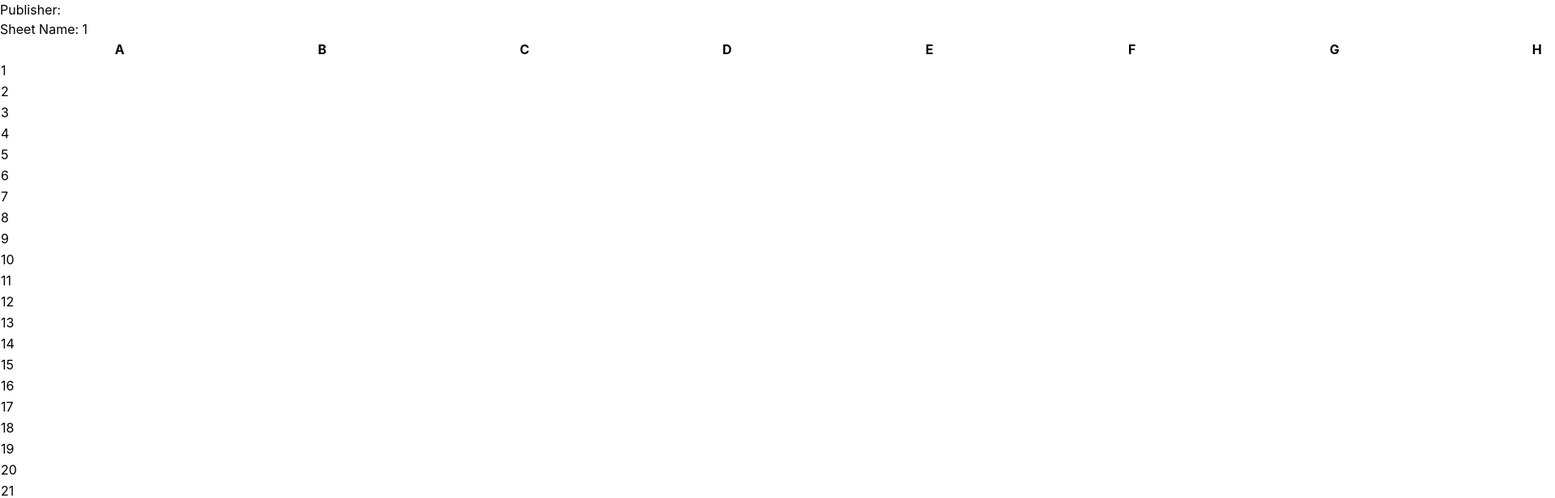
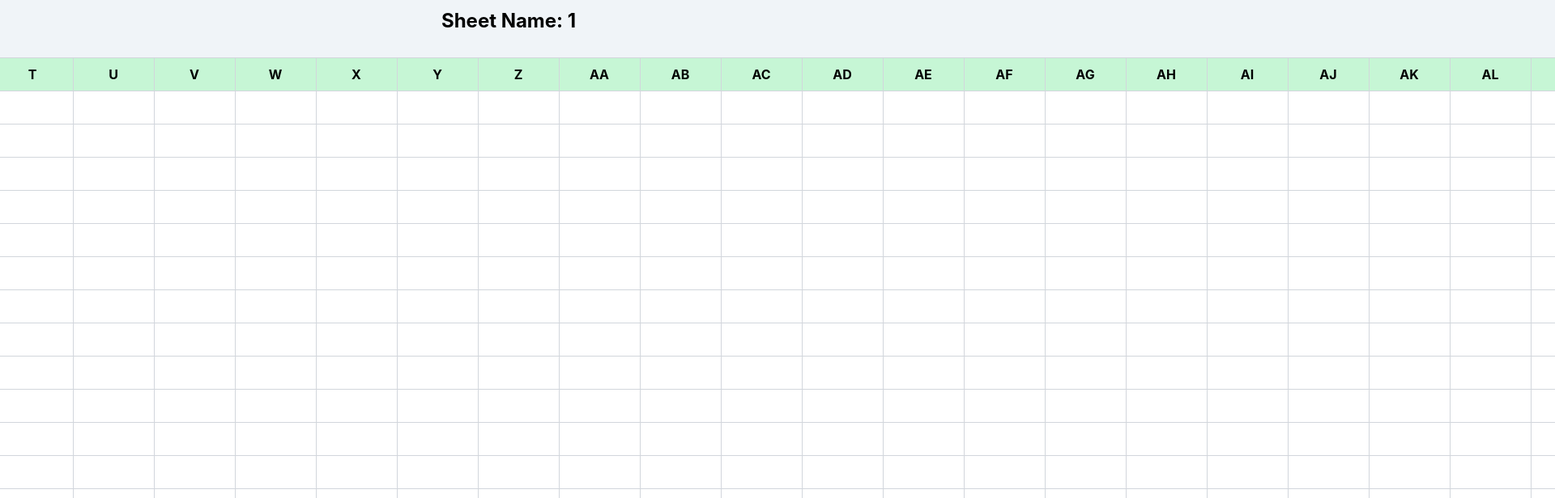
Before and after one commit to marbleville/HuskSheet-Group7, a React (Vite) app in the folder client/: page /1 in a window 1280 px wide. Shown: the top 616 px of the page at 81% size, 1920 px wide, since content can reach past the window. Built offline with nearby package versions, Linux system fonts and the light colour scheme.

Commit message:
updated css for all pages, tho sheet not quite right yet
- in sheet page, the horizontal scrolling messed up

```diff
--- a/client/src/App.css
+++ b/client/src/App.css
@@ -1,7 +1,9 @@
 /* Define styles for the root element */
 #root {
-  max-width: 1280px;
-  margin: 0 auto;
+  width: 100%;
   padding: 2rem;
-  text-align: center;
+  display: flex;
+  justify-content: center;
+  align-items: center;
+  min-height: 100vh;
 }
--- a/client/src/index.css
+++ b/client/src/index.css
@@ -11,7 +11,9 @@
 body {
   margin: 0;
   display: flex;
-  place-items: center;
   min-width: 320px;
   min-height: 100vh;
+  justify-content: center;
+  align-items: center;
+  background-color: #f0f4f8;
 }
--- a/client/src/pages/Cell.tsx
+++ b/client/src/pages/Cell.tsx
@@ -1,4 +1,5 @@
 import React, { useState } from "react";
+import "../styles/Cell.css";
 
 interface CellProps {
   cellId: string;
@@ -24,8 +25,13 @@ const Cell: React.FC<CellProps> = ({ cellId, initialValue, onUpdate }) => {
   };
 
   return (
-    <td key={cellId}>
-      <input type="text" value={value} onChange={handleChange} />
+    <td key={cellId} className="cell">
+      <input
+        type="text"
+        value={value}
+        onChange={handleChange}
+        className="cell-input"
+      />
     </td>
   );
 };
--- a/client/src/pages/Dashboard.tsx
+++ b/client/src/pages/Dashboard.tsx
@@ -1,11 +1,7 @@
 import { useState, useEffect } from "react";
 import { fetchWithAuth } from "../utils";
 import { useNavigate } from "react-router-dom";
-
-/**
- * @author kris-amerman
- * @description The dashboard page. Displays all sheets for the current user. Provides options to create, edit, and delete sheets.
- */
+import "../styles/Dashboard.css";
 
 interface SheetResponse {
   publisher: string;
@@ -14,6 +10,11 @@ interface SheetResponse {
   payload: string;
 }
 
+/**
+ * @description The dashboard page. Displays all sheets for the current user. Provides options to create, edit, and delete sheets.
+ *
+ * @author kris-amerman, rishavsarma5
+ */
 function Dashboard() {
   const [sheets, setSheets] = useState<SheetResponse[]>([]);
 
@@ -43,9 +44,8 @@ function Dashboard() {
   const handleSheetClick = (sheet: SheetResponse) => {
     // Placeholder handler for clicking on a sheet name
 
-    console.log("Clicked on sheet:", sheet.sheet);
-    alert("Clicked on sheet: " + sheet.sheet);
-
+    //console.log("Clicked on sheet:", sheet.sheet);
+    //alert("Clicked on sheet: " + sheet.sheet);
     navigate(`/${sheet.sheet}`, { state: sheet });
   };
 
@@ -69,15 +69,21 @@ function Dashboard() {
   };
 
   return (
-    <div>
-      <div>
+    <div className="dashboard-container">
+      <div className="sheet-buttons-container">
         {sheets.map((sheet, index) => (
-          <button key={index} onClick={() => handleSheetClick(sheet)}>
+          <button
+            key={index}
+            onClick={() => handleSheetClick(sheet)}
+            className="sheet-button"
+          >
             {sheet.sheet}
           </button>
         ))}
       </div>
-      <button onClick={handleCreateSheet}>Create new sheet</button>
+      <button onClick={handleCreateSheet} className="create-sheet-button">
+        Create new sheet
+      </button>
     </div>
   );
 }
--- a/client/src/pages/Login.tsx
+++ b/client/src/pages/Login.tsx
@@ -4,8 +4,9 @@ import { fetchWithAuth } from "../utils";
 import "../styles/Login.css";
 
 /**
+ * @description This is the Login page for our project. It accepts user-inputted username/password
+ *
  * @author rishavsarma5, krisamerman, eduardo-ruiz-garay
- * @description This is the Login page for our project. It accepts user-inputted username/password
  */
 function Login() {
   const [username, setUsername] = useState("");
--- a/client/src/pages/Sheet.tsx
+++ b/client/src/pages/Sheet.tsx
@@ -2,6 +2,7 @@ import React, { useState } from "react";
 import { useParams } from "react-router-dom";
 import Cell from "./Cell";
 import { fetchWithAuth } from "../utils";
+import "../styles/Sheet.css";
 
 interface SheetDataMap {
   [ref: string]: string;
@@ -63,18 +64,22 @@ const Sheet: React.FC = () => {
    */
   const renderSheetHeader = () => {
     const headers = [];
-    headers.push(<th key="header-empty"></th>);
+    headers.push(<th key="header-empty" className="header"></th>);
 
     const col = initialSheetColumnSize;
-    for (let i = 1; i <= col; i++) {
+    for (let i = 0; i < col; i++) {
       let currentCol = i;
       let letters = "";
-      while (currentCol > 0) {
-        const remainder = (currentCol - 1) % 26;
+      while (currentCol >= 0) {
+        const remainder = currentCol % 26;
         letters = String.fromCharCode(65 + remainder) + letters;
-        currentCol = Math.floor((currentCol - 1) / 26);
+        currentCol = Math.floor(currentCol / 26) - 1;
       }
-      headers.push(<th key={`header-${letters}`}>{letters}</th>);
+      headers.push(
+        <th key={`header-${letters}`} className="header">
+          {letters}
+        </th>
+      );
     }
 
     return <tr>{headers}</tr>;
@@ -85,9 +90,14 @@ const Sheet: React.FC = () => {
 
     for (let row = 1; row <= initialSheetRowSize; row++) {
       const cellsPerRow = [];
-      cellsPerRow.push(<td key={`row-header-${row}`}>{row}</td>);
+      cellsPerRow.push(
+        <td key={`row-header-${row}`} className="row-header">
+          {row}
+        </td>
+      );
 
-      for (let col = 1; col <= initialSheetColumnSize; col++) {
+      for (let col = 0; col < initialSheetColumnSize; col++) {
+        // Start from 0
         const columnLetter = String.fromCharCode(65 + col);
         const cellId = `$${columnLetter}${row}`;
         cellsPerRow.push(
@@ -99,26 +109,35 @@ const Sheet: React.FC = () => {
           />
         );
       }
-      rows.push(<tr key={`row-${row}`}>{cellsPerRow}</tr>);
+      rows.push(
+        <tr key={`row-${row}`} className="row">
+          {cellsPerRow}
+        </tr>
+      );
     }
 
     return rows;
   };
 
   return (
-    <div>
-      <p>Publisher: {publisher}</p>
-      <p>Sheet Name: {sheet}</p>
-      <table className="sheet">
-        <thead>{renderSheetHeader()}</thead>
-        <tbody>{renderSheetRows()}</tbody>
-      </table>
-      <br />
-      <button
-        onClick={onPublishButtonClick}
-        key="publish-button"
-        value="Publish"
-      />
+    <div className="sheet-container">
+      <div className="info-section">
+        <div className="publisher-info">Publisher: {publisher}</div>
+        <div className="sheet-name">Sheet Name: {sheet}</div>
+        <button
+          onClick={onPublishButtonClick}
+          className="publish-button"
+          key="publish-button"
+        >
+          Publish
+        </button>
+      </div>
+      <div className="sheet-wrapper">
+        <table className="sheet">
+          <thead>{renderSheetHeader()}</thead>
+          <tbody>{renderSheetRows()}</tbody>
+        </table>
+      </div>
     </div>
   );
 };
--- /dev/null
+++ b/client/src/styles/Cell.css
@@ -0,0 +1,12 @@
+.cell {
+    border: 1px solid #d2d6dc;
+    padding: 0;
+  }
+
+  .cell-input {
+    width: 100%;
+    padding: 8px;
+    border: none;
+    outline: none;
+    box-sizing: border-box;
+  }
--- /dev/null
+++ b/client/src/styles/Dashboard.css
@@ -0,0 +1,38 @@
+.dashboard-container {
+    padding: 20px;
+}
+
+.sheet-buttons-container {
+    display: flex;
+    flex-wrap: wrap;
+    margin-bottom: 20px;
+}
+
+.sheet-button {
+    margin-right: 10px;
+    margin-bottom: 10px;
+    padding: 10px;
+    border: 1px solid #5ec78f;
+    border-radius: 5px;
+    background-color: #fff;
+    cursor: pointer;
+    transition: background-color 0.3s ease;
+}
+
+.sheet-button:hover {
+    background-color: #f0f0f0;
+}
+
+.create-sheet-button {
+    padding: 10px 20px;
+    background-color: #38a169;
+    color: white;
+    border: none;
+    border-radius: 5px;
+    cursor: pointer;
+    transition: background-color 0.3s ease;
+}
+
+.create-sheet-button:hover {
+    background-color: #2b7b50;
+}
--- a/client/src/styles/Login.css
+++ b/client/src/styles/Login.css
@@ -3,21 +3,33 @@
   flex-direction: column;
   justify-content: center;
   align-items: center;
-    height: 100vh; /* This will center the form vertically */
-    background-color: #a9d18e; /* Light green background color */
+  width: 100%;
+  max-width: 400px;
+  padding: 20px;
+  background-color: #FAF9F6;
+  border-radius: 8px;
+  border: 2px solid #5ec78f;
+  box-shadow: 0 0 10px rgba(0, 0, 0, 0.1);
 }
 
-  .loginContainer {
-    max-width: 400px; /* Adjust the width of the form container */
+.loginPage h1 {
+  font-size: 1.5rem;
+  font-weight: bold;
+  margin: 0;
+  text-align: center;
   width: 100%;
-    padding: 20px;
-    background-color: #fff; /* White background color for the form container */
-    border-radius: 8px;
-    box-shadow: 0 0 10px rgba(0, 0, 0, 0.1); /* Add a subtle shadow */
+  word-wrap: break-word;
+}
+
+.loginPage h2 {
+  text-align: center;
+  margin: 0.5rem 0;
+  width: 100%;
 }
 
 .inputContainer {
   margin-bottom: 20px;
+  width: 100%;
 }
 
 .inputContainer input {
@@ -29,11 +41,11 @@
 }
 
 .inputContainer input:focus {
-    border-color: #48bb78; /* Green border color when focused */
+  border-color: #246844;
 }
 
 .errorLabel {
-    color: #ff0000; /* Red color for error messages */
+  color: #ff0000;
 }
 
 .loginButton,
@@ -42,13 +54,13 @@
   padding: 10px;
   border: none;
   border-radius: 5px;
-    background-color: #48bb78; /* Green button background color */
-    color: #fff; /* White text color */
+  background-color: #38a169;
+  color: #fff;
   cursor: pointer;
   transition: background-color 0.3s ease;
 }
 
 .loginButton:hover,
 .registerButton:hover {
-    background-color: #38a169; /* Darker green color on hover */
+  background-color: #2b7b50;
 }
--- /dev/null
+++ b/client/src/styles/Sheet.css
@@ -0,0 +1,65 @@
+.sheet-container {
+    width: 100%;
+    display: flex;
+    flex-direction: column;
+    align-items: center;
+    position: relative;
+  }
+
+  .sheet-wrapper {
+    overflow-x: auto;
+    width: 100%;
+  }
+
+  .sheet {
+    border-collapse: collapse;
+    border: 1px solid #d2d6dc;
+  }
+
+  .header {
+    background-color: #c6f6d5;
+    padding: 8px;
+    text-align: center;
+    border: 1px solid #d2d6dc;
+    min-width: 100px;
+  }
+
+  .row-header {
+    background-color: #c6f6d5;
+    padding: 8px;
+    text-align: center;
+    border: 1px solid #d2d6dc;
+  }
+
+  .row {
+    background-color: #ffffff;
+  }
+
+  .info-section {
+    display: flex;
+    justify-content: space-between;
+    align-items: center;
+    width: 100%;
+    margin-bottom: 20px;
+  }
+
+  .publisher-info {
+    font-size: 18px;
+    font-weight: bold;
+  }
+
+  .sheet-name {
+    font-size: 24px;
+    font-weight: bold;
+  }
+
+  .publish-button {
+    background-color: #38a169;
+    color: white;
+    padding: 12px 24px;
+    border: none;
+    border-radius: 4px;
+    font-size: 18px;
+    font-weight: bold;
+    cursor: pointer;
+  }
```
Lines whose indentation alone changed are shown as unchanged.
